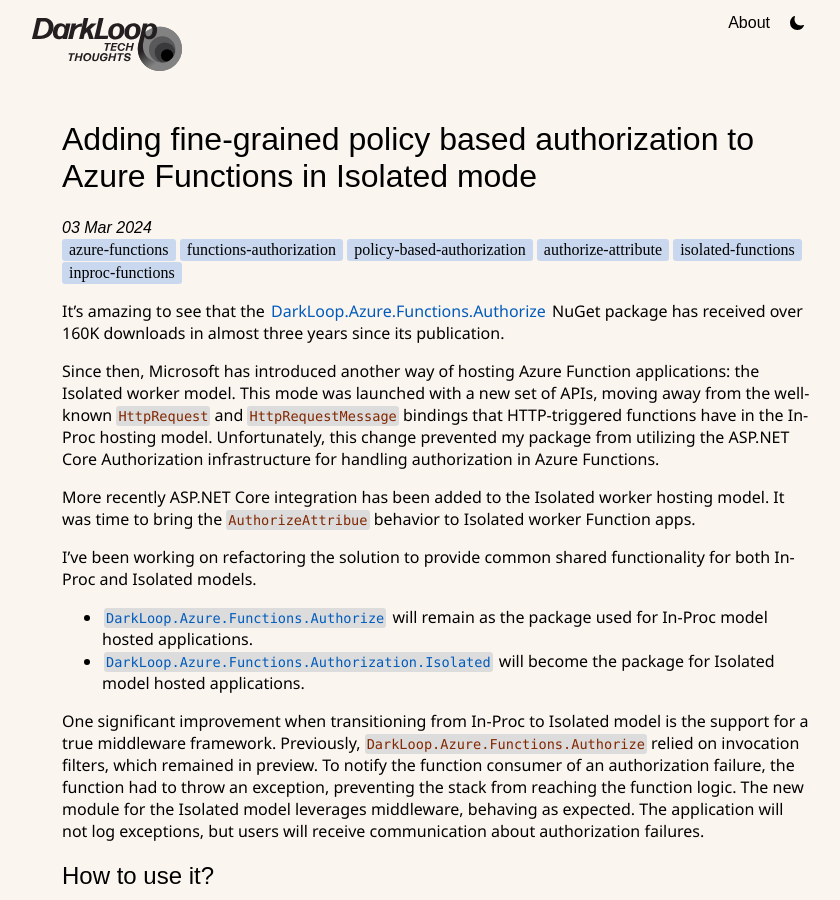
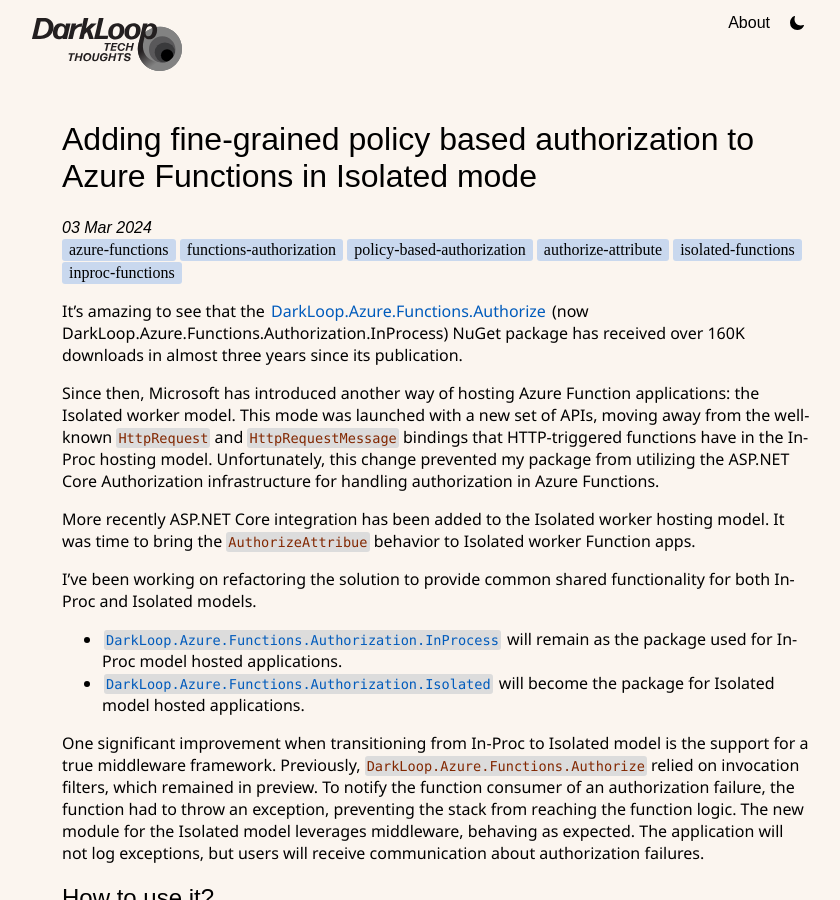
Before and after one commit to artmasa/artmasa.github.io, a Jekyll site: the page built from _posts/2024-03-03-functions-policy-based-auth-for-functions-v4-in-proc-and-isolated.md, in a window 1280 px wide and 900 px high. Shown: the whole window, without its empty margins (203-1043 px from the left). Built offline with Jekyll 4.4.1, drawn with Linux system fonts in a browser that asks for light colours; nearby versions of some CDN libraries; some web fonts are replaced; comment, search, counter and statistics services are not loaded.

Commit message:
rebranding in-process package in posts

```diff
--- a/_posts/2024-03-03-functions-policy-based-auth-for-functions-v4-in-proc-and-isolated.md
+++ b/_posts/2024-03-03-functions-policy-based-auth-for-functions-v4-in-proc-and-isolated.md
@@ -6,7 +6,7 @@
 comments: true
 ---
 
-It's amazing to see that the [DarkLoop.Azure.Functions.Authorize](https://nuget.org/packages/DarkLoop.Azure.Functions.Authorize) NuGet package has received over 160K downloads in almost three years since its publication.
+It's amazing to see that the [DarkLoop.Azure.Functions.Authorize](https://nuget.org/packages/DarkLoop.Azure.Functions.Authorize) (now DarkLoop.Azure.Functions.Authorization.InProcess) NuGet package has received over 160K downloads in almost three years since its publication.
 
 Since then, Microsoft has introduced another way of hosting Azure Function applications: the Isolated worker model. This mode was launched with a new set of APIs, moving away from the well-known `HttpRequest` and `HttpRequestMessage` bindings that HTTP-triggered functions have in the In-Proc hosting model. Unfortunately, this change prevented my package from utilizing the ASP.NET Core Authorization infrastructure for handling authorization in Azure Functions.
 
@@ -16,7 +16,7 @@
 
 I've been working on refactoring the solution to provide common shared functionality for both In-Proc and Isolated models.
 
-- [`DarkLoop.Azure.Functions.Authorize`](https://nuget.org/packages/DarkLoop.Azure.Functions.Authorize) will remain as the package used for In-Proc model hosted applications.
+- [`DarkLoop.Azure.Functions.Authorization.InProcess`](https://nuget.org/packages/DarkLoop.Azure.Functions.Authorization.InProcess) will remain as the package used for In-Proc model hosted applications.
 - [`DarkLoop.Azure.Functions.Authorization.Isolated`](https://nuget.org/packages/DarkLoop.Azure.Functions.Authorization.Isolated) will become the package for Isolated model hosted applications.
 
 One significant improvement when transitioning from In-Proc to Isolated model is the support for a true middleware framework. Previously, `DarkLoop.Azure.Functions.Authorize` relied on invocation filters, which remained in preview. To notify the function consumer of an authorization failure, the function had to throw an exception, preventing the stack from reaching the function logic. The new module for the Isolated model leverages middleware, behaving as expected. The application will not log exceptions, but users will receive communication about authorization failures.
```
Also changed, not shown: _posts/2021-04-07-functionauthorize-for-azure-functions-v3.md (+2 -2 lines).
